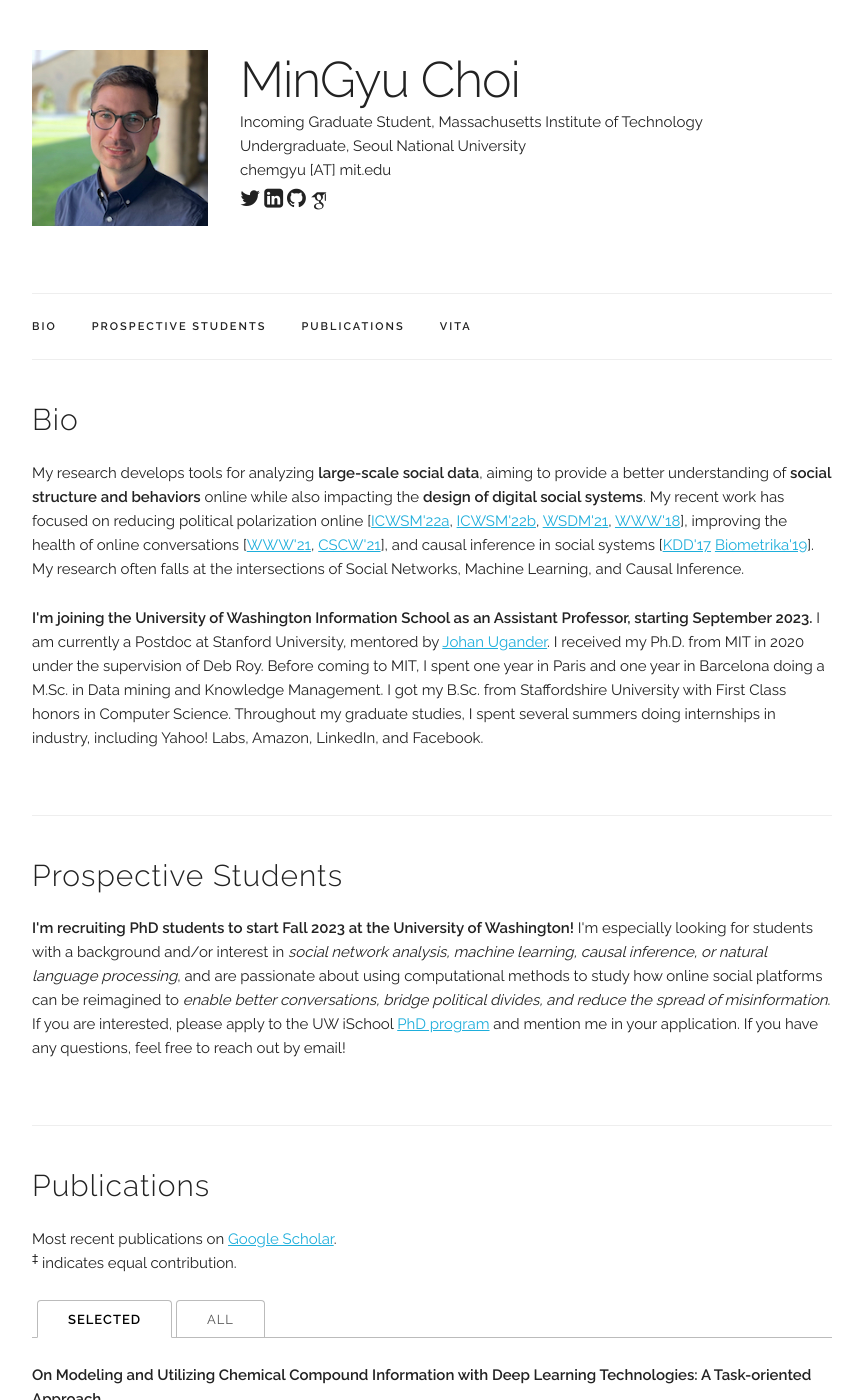
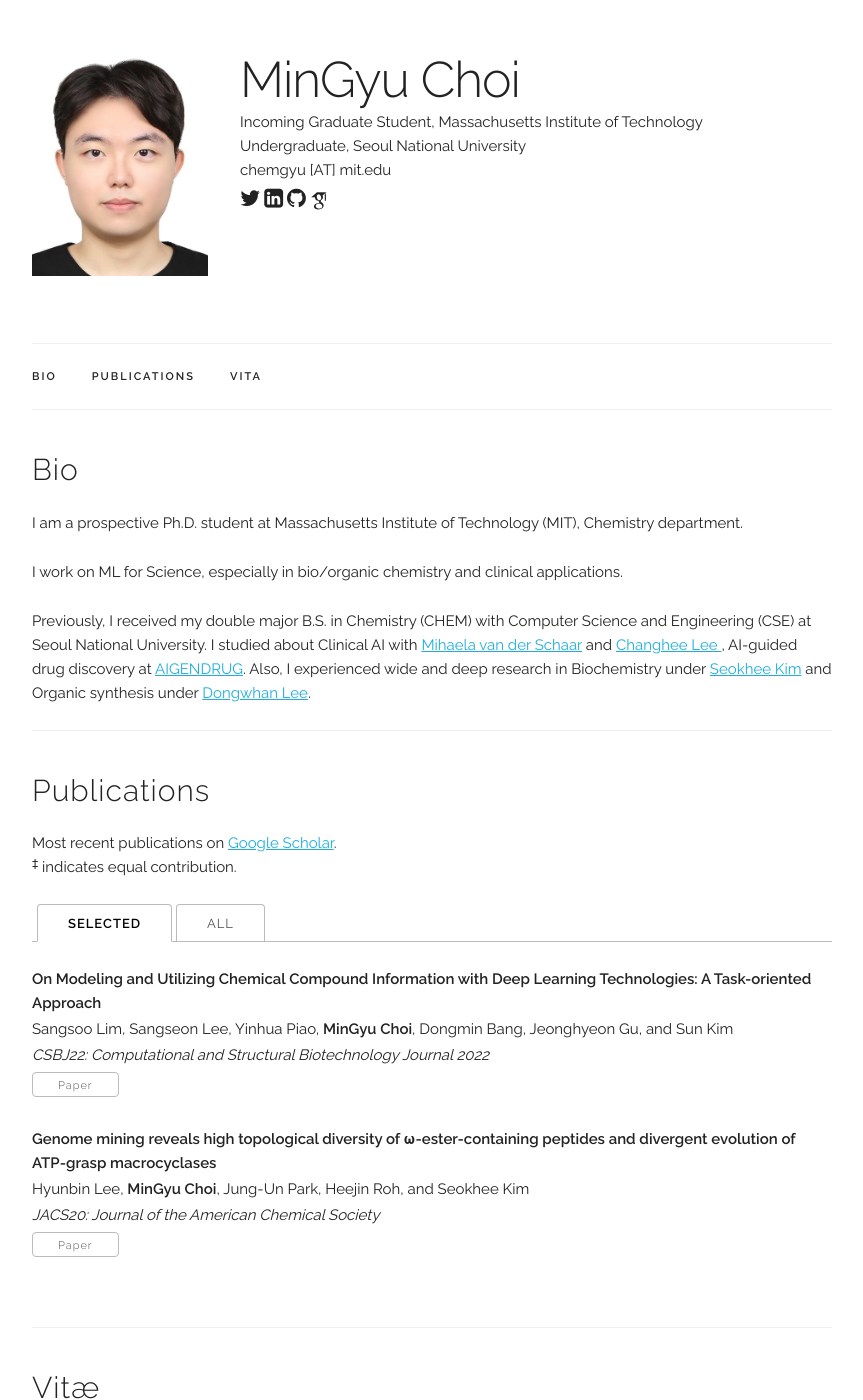
Before and after one commit to Chemgyu/Chemgyu.github.io, a Jekyll site: the page built from index.html, in a window 1280 px wide and 1400 px high. Shown: the whole window, without its empty margins (208-1071 px from the left). Built offline with Jekyll 4.4.1, drawn with Linux system fonts in a browser that asks for light colours; some web fonts are replaced; some of the changed text lies outside the part shown.

Commit message:
customized

```diff
--- a/_data/main_info.yaml
+++ b/_data/main_info.yaml
@@ -1,7 +1,7 @@
 name: "MinGyu Choi"
 title: "Incoming Graduate Student, Massachusetts Institute of Technology<br/> Undergraduate, Seoul National University"
 email: "chemgyu [AT] mit.edu"
-profile_pic: "/assets/profile-pics/SU_small.jpg"
+profile_pic: "/assets/profile-pics/SU.jpg"
 twitter: ""
 linkedin: "https://www.linkedin.com/in/mingyuchoii"
 github: "https://github.com/chemgyu"
--- a/_data/publications.yaml
+++ b/_data/publications.yaml
@@ -1,11 +1,9 @@
 papers:
-
 
   - title: "On Modeling and Utilizing Chemical Compound Information with Deep Learning Technologies: A Task-oriented Approach"
     authors: "Sangsoo Lim, Sangseon Lee, Yinhua Piao, <b>MinGyu Choi</b>, Dongmin Bang, Jeonghyeon Gu, and Sun Kim"
     venue: "CSBJ22: Computational and Structural Biotechnology Journal 2022"
     paper_pdf: "/assets/publications/2022_chemical_review/paper.pdf"
-    code: "https://github.com/facebookresearch/social-catalysts"
     selected: y
 
   - title: "Triangular Contrastive Learning on Molecular Graphs"
--- a/_layouts/default.html
+++ b/_layouts/default.html
@@ -101,7 +101,7 @@
       <div class="container">
         <ul class="navbar-list">
           <li class="navbar-item"><a class="navbar-link" href={{ "/index.html#bio" | prepend: site.baseurl }}>Bio</a></li>
-          <li class="navbar-item"><a class="navbar-link" href={{ "/index.html#prospective-students" | prepend: site.baseurl }}>Prospective Students</a></li>
+          <!-- <li class="navbar-item"><a class="navbar-link" href={{ "/index.html#prospective-students" | prepend: site.baseurl }}>Prospective Students</a></li> -->
           <li class="navbar-item"><a class="navbar-link" href={{ "/index.html#publications" | prepend: site.baseurl }}>Publications</a></li>
           <!--<li class="navbar-item"><a class="navbar-link" href={{ "/index.html#projects" | prepend: site.baseurl }}>Projects</a></li>-->
           <li class="navbar-item"><a class="navbar-link" href={{ "/index.html#resume" | prepend: site.baseurl }}>Vita</a></li>
@@ -120,9 +120,9 @@
           {{ site.data.main_info.email }}
         </div>
         <div class="four columns">
-          <span onclick="window.open('{{ site.data.main_info.twitter }}')" style="cursor: pointer">
+          <!-- <span onclick="window.open('{{ site.data.main_info.twitter }}')" style="cursor: pointer">
             <i class="fa fa-twitter" aria-hidden="true"></i>
-          </span>
+          </span> -->
           <span onclick="window.open('{{ site.data.main_info.linkedin }}')" style="cursor: pointer">
             <i class="fa fa-linkedin-square" aria-hidden="true"></i>
           </span>
--- a/index.html
+++ b/index.html
@@ -6,40 +6,19 @@
 <div class="docs-section" id="bio">
   <h4>Bio</h4>
   <p>
-  My research develops tools for analyzing <b>large-scale social data</b>, aiming to provide a better understanding of <b>social structure and behaviors</b> online while also impacting the <b>design of digital social systems</b>.
-  My recent work has focused on reducing political polarization online
-  [<a href="assets/publications/2022_newsbridge/paper.pdf" target="_blank">ICWSM'22a</a>,
-  <a href="assets/publications/2022_flipfeed/paper.pdf" target="_blank">ICWSM'22b</a>,
-  <a href="assets/publications/2021_balanced_inf_max/paper.pdf" target="_blank">WSDM'21</a>,
-  <a href="assets/publications/2018_social_mirror/paper.pdf" target="_blank">WWW'18</a>],
-  improving the health of online conversations
-  [<a href="assets/publications/2021_dtox/paper.pdf" target="_blank">WWW'21</a>,
-  <a href="assets/publications/2021_social_catalysts/paper.pdf" target="_blank">CSCW'21</a>],
-  and causal inference in social systems
-  [<a href="assets/publications/2017_detecting_network_effects/paper.pdf" target="_blank">KDD'17</a>
-  <a href="assets/publications/2019_biometrika/paper.pdf" target="_blank">Biometrika'19</a>].
-  My research often falls at the intersections of Social Networks, Machine Learning, and Causal Inference.
+  I am a prospective Ph.D. student at Massachusetts Institute of Technology (MIT), Chemistry department.
   </p>
 
   <p>
-  <b>I'm joining the University of Washington Information School as an Assistant Professor, starting September 2023.</b>
-  I am currently a Postdoc at Stanford University, mentored by <a href="https://web.stanford.edu/~jugander/" target="_blank">Johan Ugander</a>.
-  I received my Ph.D. from MIT in 2020 under the supervision of Deb Roy.
-  Before coming to MIT, I spent one year in Paris and one year in Barcelona doing a M.Sc. in Data mining and Knowledge Management.
-  I got my B.Sc. from Staffordshire University with First Class honors in Computer Science.
-  Throughout my graduate studies, I spent several summers doing internships in industry, including Yahoo! Labs, Amazon, LinkedIn, and Facebook.
+  I work on ML for Science, especially in bio/organic chemistry and clinical applications.
   </p>
-</div>
 
-<div class="docs-section" id="prospective-students">
-  <h4>Prospective Students</h4>
   <p>
-  <b>I'm recruiting PhD students to start Fall 2023 at the University of Washington! </b>
-  I'm especially looking for students with a background and/or interest in <i>social network analysis, machine learning, causal inference, or natural language processing</i>, and are passionate about using computational methods to study how online social platforms can be reimagined to <i>enable better conversations, bridge political divides, and reduce the spread of misinformation</i>.
-  If you are interested, please apply to the UW iSchool <a href="https://ischool.uw.edu/programs/phd/admissions" target="_blank">PhD program</a> and mention me in your application.
-  If you have any questions, feel free to reach out by email!
+  Previously, I received my double major B.S. in Chemistry (CHEM) with Computer Science and Engineering (CSE) at Seoul National University.
+  I studied about Clinical AI with <a href="https://www.vanderschaar-lab.com/" target="_blank">Mihaela van der Schaar</a> and <a href="https://sites.google.com/view/decision-intelligence/home" target="_blank">Changhee Lee </a>,
+  AI-guided drug discovery at <a href="https://www.aigendrug.com/" target="_blank">AIGENDRUG</a>.
+  Also, I experienced wide and deep research in Biochemistry under <a href="https://shkim115.wixsite.com/skimlab " target="_blank">Seokhee Kim</a>  and Organic synthesis under <a href="http://www.leelab.snu.ac.kr" target="_blank">Dongwhan Lee</a>.
   </p>
-</div>
 
 
 <!-- ========== PUBLICATIONS ========== -->
@@ -231,41 +210,3 @@
     {% endfor %}
   </ul>
 </div>
-
-
-<div class="docs-section" id="template">
-    <h4>Website Design</h4>
-    Since I made this website, many people have found this Jekyll template useful
-    <a href="https://people.csail.mit.edu/davidam/" target="_blank">[1</a>,
-    <a href="https://thashim.github.io/" target="_blank">2</a>,
-    <a href="https://pauljwright.github.io/" target="_blank">3</a>,
-    <a href="https://bayesianbrad.github.io/" target="_blank">4</a>,
-    <a href="https://ahxt.github.io/" target="_blank">5</a>,
-    <a href="https://code-terminator.github.io/" target="_blank">6</a>,
-    <a href="https://dinacmistry.github.io/" target="_blank">7</a>,
-    <a href="https://stanniszhou.github.io/" target="_blank">8</a>,
-    <a href="http://binghongchen.net/" target="_blank">9</a>,
-    <a href="https://jirvin16.github.io/" target="_blank">10</a>,
-    <a href="https://mengliu1998.github.io/" target="_blank">11</a>,
-    <a href="https://amir-rahimi.github.io/" target="_blank">12</a>,
-    <a href="https://taoyds.github.io/" target="_blank">13</a>,
-    <a href="https://zhangjingtun.com/" target="_blank">14</a>,
-    <a href="https://www.saraiht.com/" target="_blank">15</a>,
-    <a href="https://tomyan555.github.io/" target="_blank">16</a>,
-    <a href="https://abhishekgrewal.github.io/" target="_blank">17</a>,
-    <a href="https://xuezhemax.github.io/" target="_blank">18</a>,
-    <a href="https://mmeendez8.github.io/" target="_blank">19</a>,
-    <a href="https://pkassraie.github.io/" target="_blank">20</a>,
-    <a href="https://ninasakhnini.dev/" target="_blank">21</a>,
-    <a href="http://www.yapengtian.com/" target="_blank">22</a>,
-    <a href="https://weijian-li.github.io/" target="_blank">23</a>,
-    <a href="https://www.seas.upenn.edu/~elenter/" target="_blank">24</a>,
-    <a href="https://cm-bf.github.io/" target="_blank">25</a>,
-    <a href="https://stuartburrell.github.io/" target="_blank">26</a>].
-    <!--<br/>-->
-    You can find all the code needed to build your website in this <a href="https://github.com/msaveski/www_personal" target="_blank">GitHub repo</a>.
-    Feel free to use it. <br/>
-
-    If you end up using it, please link to here and drop me an email.
-    I'm always happy to see people using it.
-</div>
```
Also changed, not shown: 14 other files.
